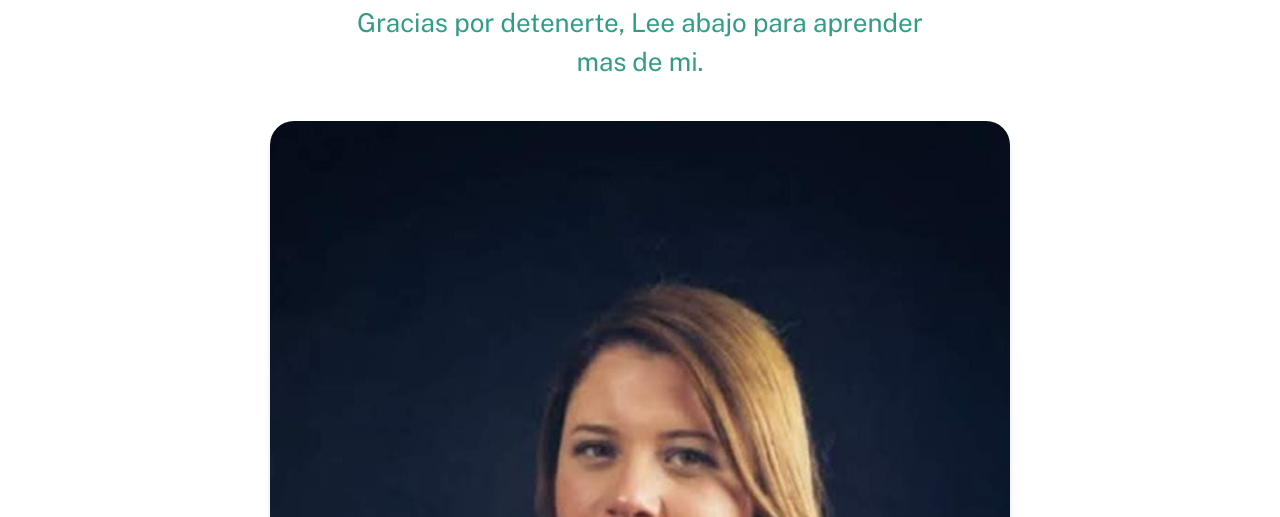
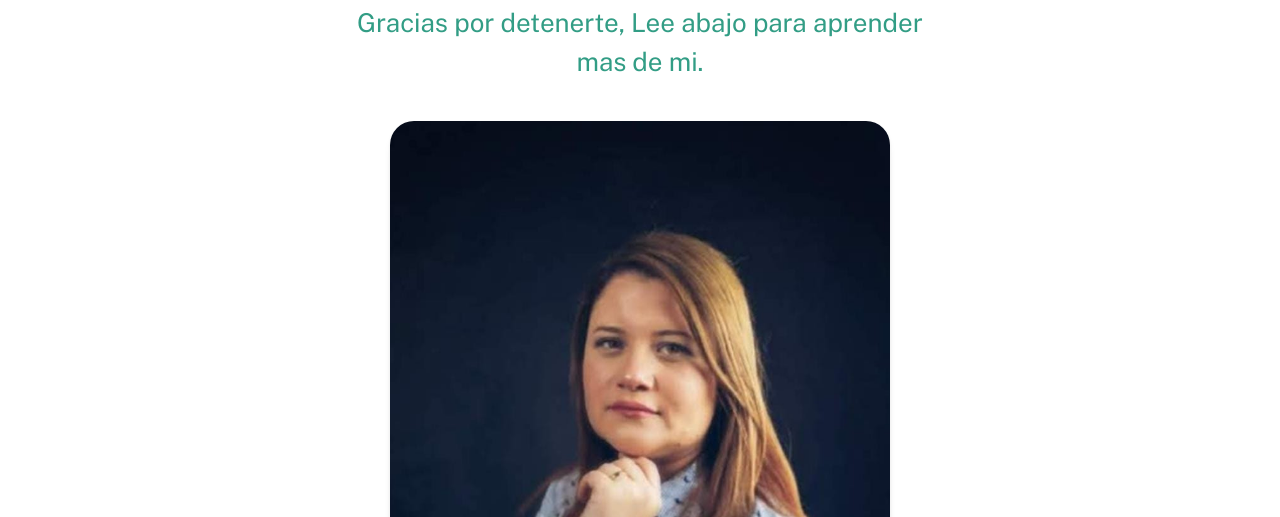
Before and after one commit to Mnl-Innovation/psicodari, an Astro site: page /about in a window 1280 px wide. Shown: the part 283-800 px from the top of the page. Built offline with nearby package versions, Linux system fonts and the light colour scheme; Astro itself is replaced by a stand-in of ours.

Commit message:
Refactor about page layout and image size

```diff
--- a/src/pages/about.astro
+++ b/src/pages/about.astro
@@ -15,12 +15,14 @@ import Hero from "../components/Hero.astro";
 				title="Acerca de mi"
 				tagline=" Gracias por detenerte, Lee abajo para aprender mas de mi."
 			>
-				<img
-					width="1553"
-					height="873"
-					src="/assets/Dari.jpeg"
-					alt="Psicologa Darianela Piñeiro"
-				/>
+				<div class="profile">
+					<img
+						width="500"
+						height="400"
+						src="/assets/Dari.jpeg"
+						alt="Psicologa Darianela Piñeiro"
+					/>
+				</div>
 			</Hero>
 
 			<section>
@@ -38,13 +40,21 @@ import Hero from "../components/Hero.astro";
 				<h2 class="section-title">Educación</h2>
 				<div class="content">
 					<p>Psicología. Año 2012. Universidad Rafael Urdaneta. Maracaibo VE</p>
-					<p>Magister en gerencia de recursos humanos. Año 2018. Universidad Dr Rafael Belloso Chacin Maracaibo VE</p>
+					<p>
+						Magister en gerencia de recursos humanos. Año 2018. Universidad Dr
+						Rafael Belloso Chacin Maracaibo VE
+					</p>
 				</div>
 			</section>
 			<section>
 				<h2 class="section-title">Habilidades</h2>
 				<div class="content">
-					<p>Comunicación asertiva, Notion, Resiliencia, Capacidad de negociación, Creatividad,  Espíritu colaborativo, Iniciativa,  Capacidad de aprendizaje, Capacidad de adaptación, Manejo de Ansiedad</p>
+					<p>
+						Comunicación asertiva, Notion, Resiliencia, Capacidad de
+						negociación, Creatividad, Espíritu colaborativo, Iniciativa,
+						Capacidad de aprendizaje, Capacidad de adaptación, Manejo de
+						Ansiedad
+					</p>
 				</div>
 			</section>
 		</main>
@@ -94,6 +104,10 @@ import Hero from "../components/Hero.astro";
 		text-decoration-color: currentColor;
 	}
 
+	.about img {
+		text-align: center;
+	}
+
 	@media (min-width: 50em) {
 		.about {
 			display: grid;
```
